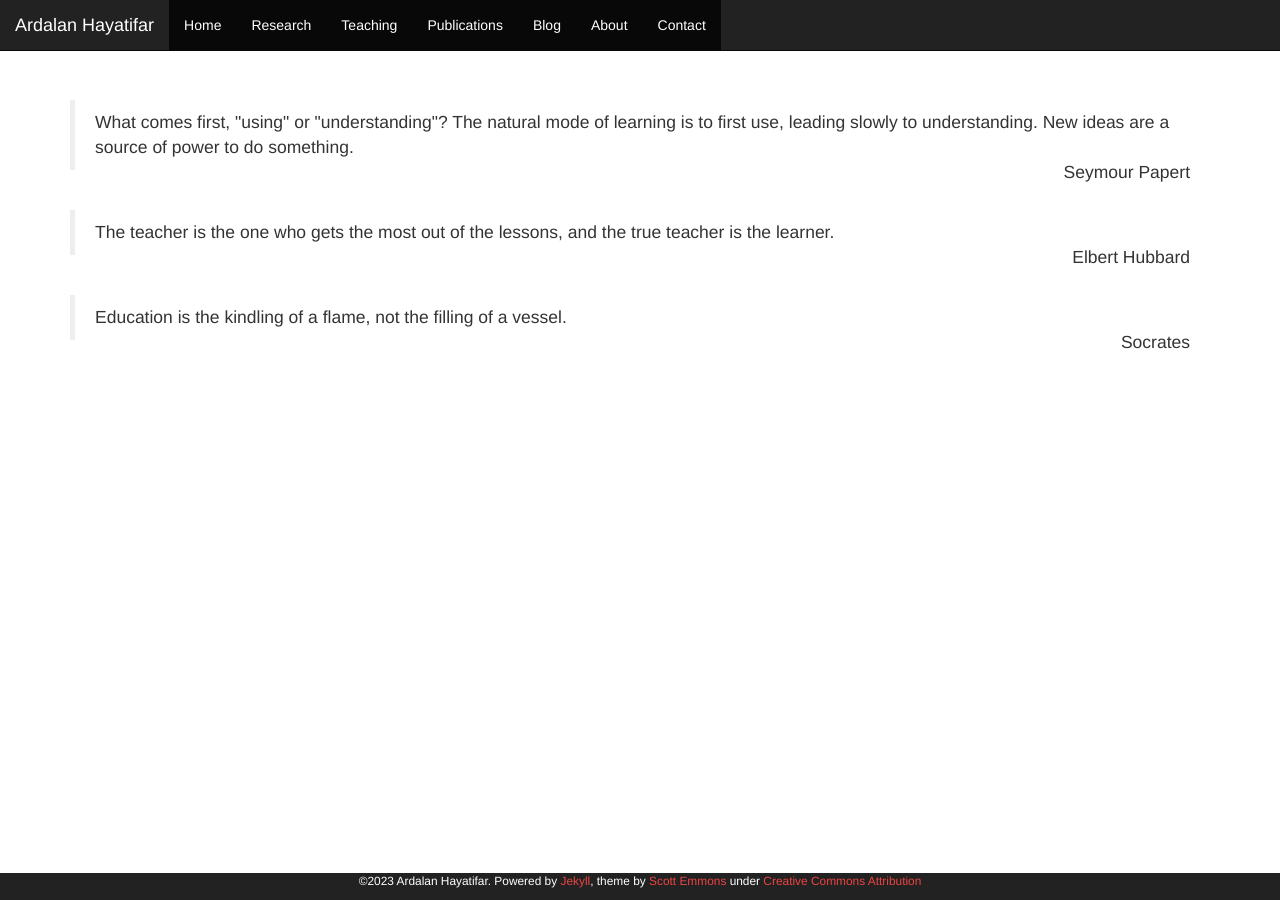
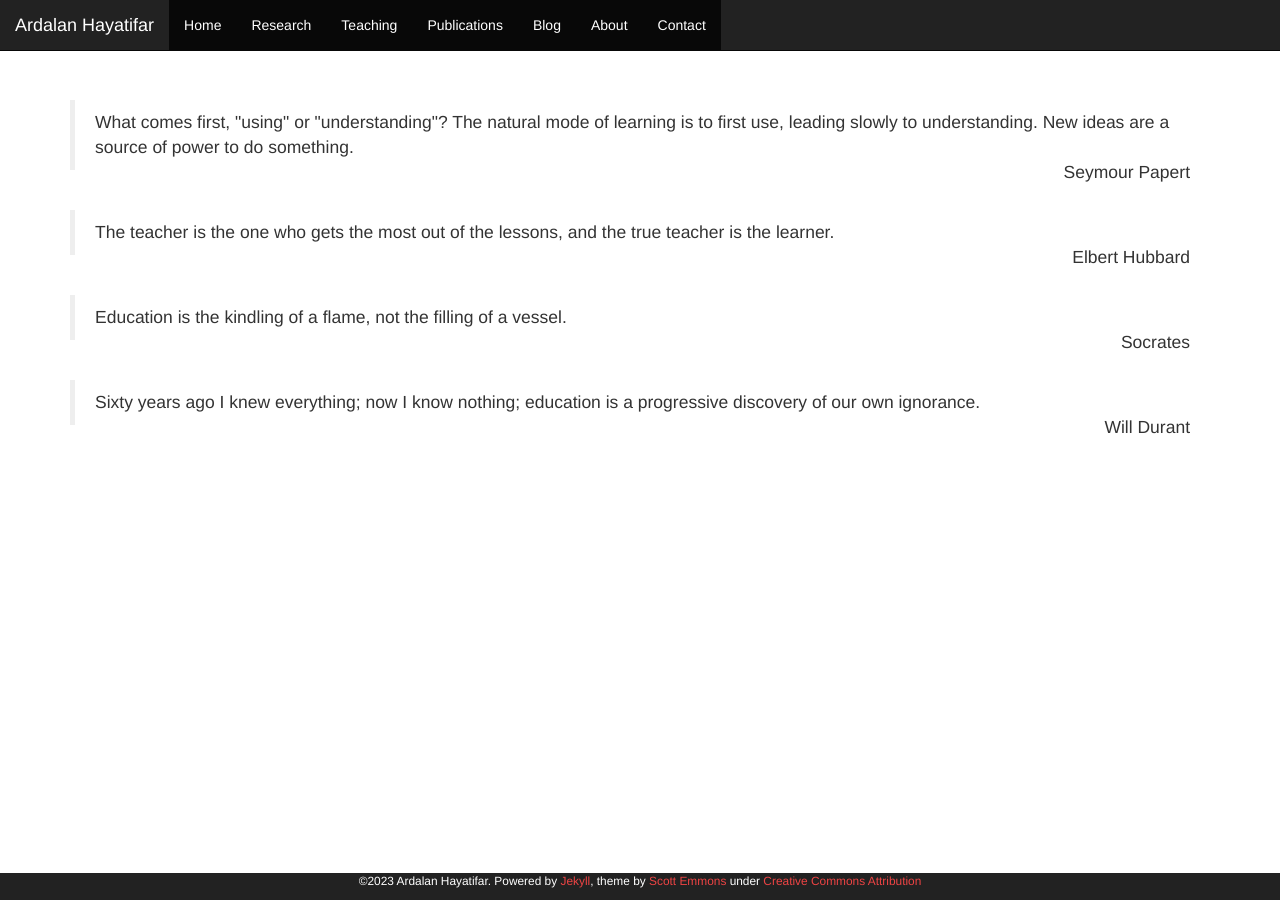
Before and after one commit to Ardalanhayatifar/ardalanhayatifar.github.io, a Jekyll site: the page built from teaching/quotes.md, in a window 1280 px wide. Built offline with Jekyll 4.4.1, drawn with Linux system fonts in a browser that asks for light colours.

Commit message:
added quote

```diff
--- a/teaching/quotes.md
+++ b/teaching/quotes.md
@@ -38,6 +38,12 @@ permalink: "/teaching/quotes"
           <br> <span style="float:right;">Socrates</span>
 
 </blockquote>
+<br>
+<blockquote>Sixty years ago I knew everything; now I know nothing; education is a progressive discovery of our own ignorance.
+
+          <br> <span style="float:right;">Will Durant</span>
+
+</blockquote>
 
 
 
```
